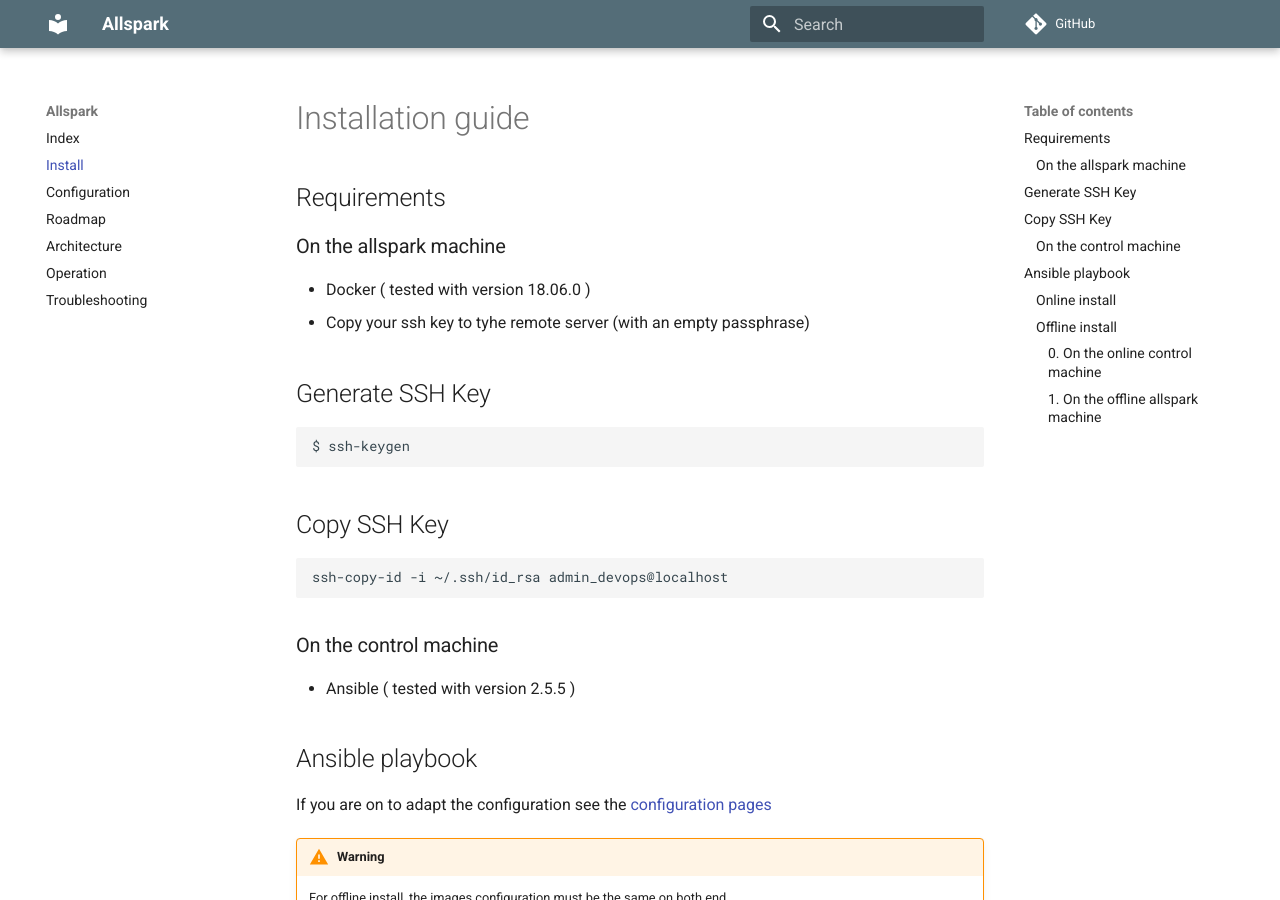
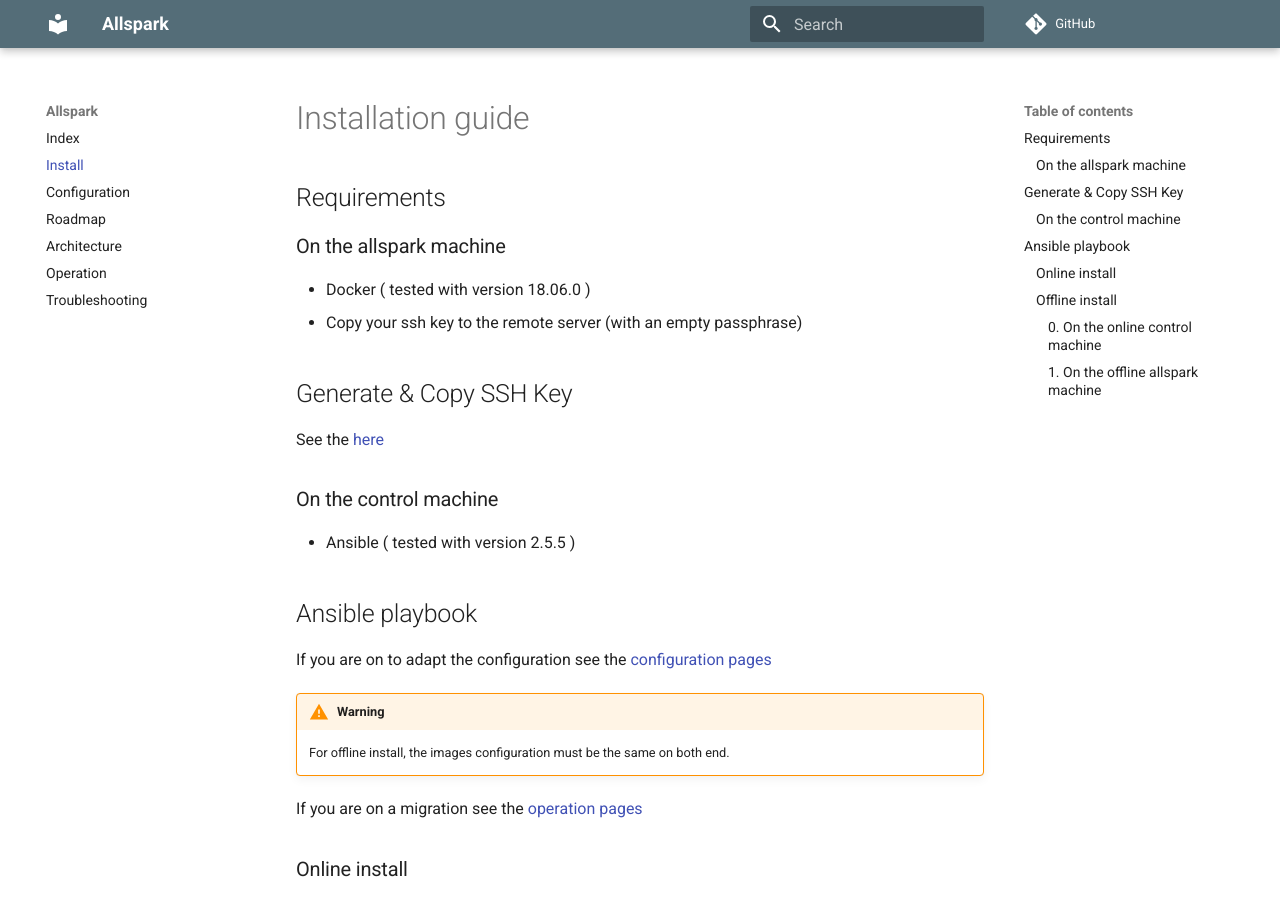
Before and after one commit to actiniumio/allspark, an MkDocs documentation site: the page built from docs/nav/install.md, in a window 1280 px wide and 900 px high. Built offline with MkDocs 1.6.1 and Material for MkDocs 9.7.7, drawn with Linux system fonts in a browser that asks for light colours; comment, search, counter and statistics services are not loaded.

Commit message:
Update from review

````diff
--- a/docs/nav/install.md
+++ b/docs/nav/install.md
@@ -4,17 +4,10 @@
 
 ### On the allspark machine
 - Docker ( tested with version 18.06.0 )
-- Copy your ssh key to tyhe remote server (with an empty passphrase)
+- Copy your ssh key to the remote server (with an empty passphrase)
 
-## Generate SSH Key
-```bash
-$ ssh-keygen
-```
-
-## Copy SSH Key
-```bash
-ssh-copy-id -i ~/.ssh/id_rsa admin_devops@localhost
-```
+## Generate & Copy SSH Key
+See the [here](https://www.ssh.com/ssh/copy-id)
 
 ### On the control machine
 - Ansible ( tested with version 2.5.5 )
````
